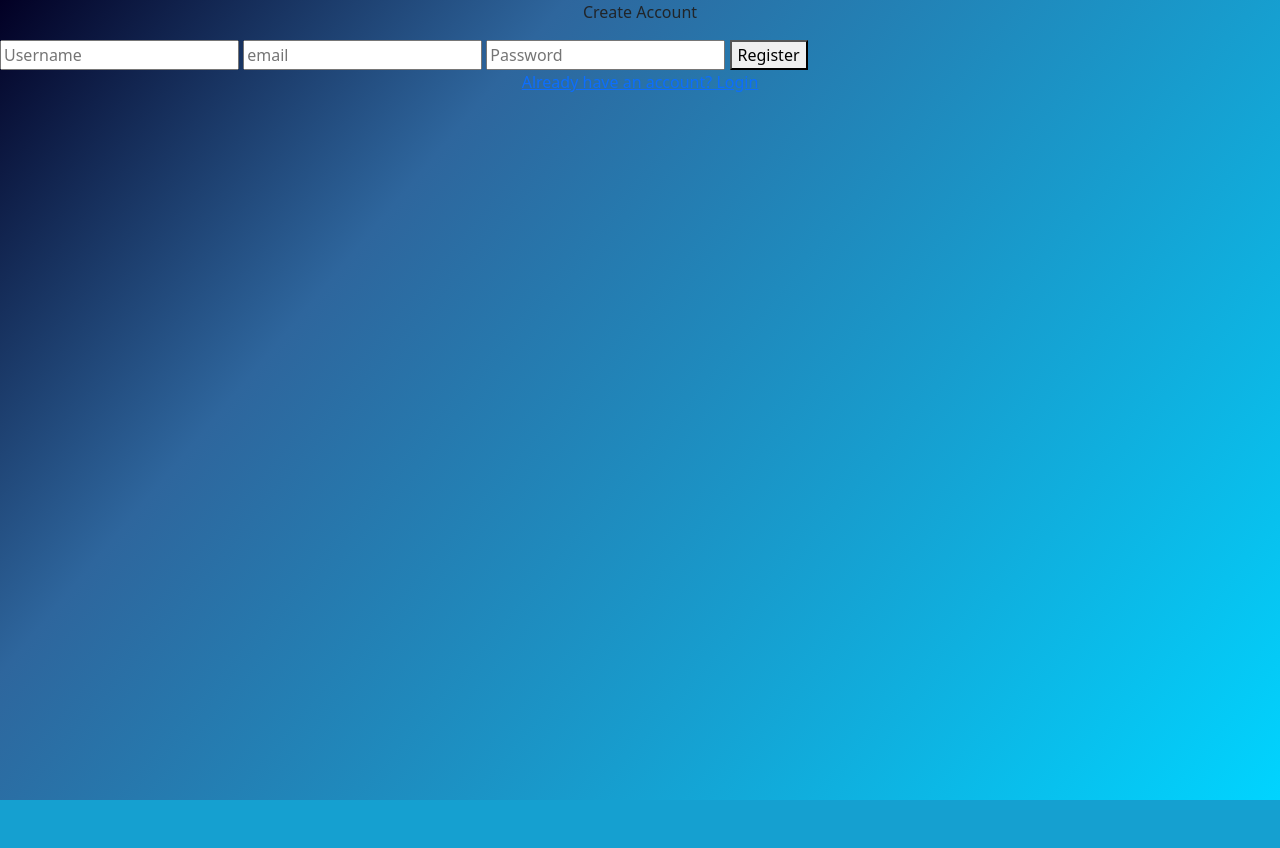
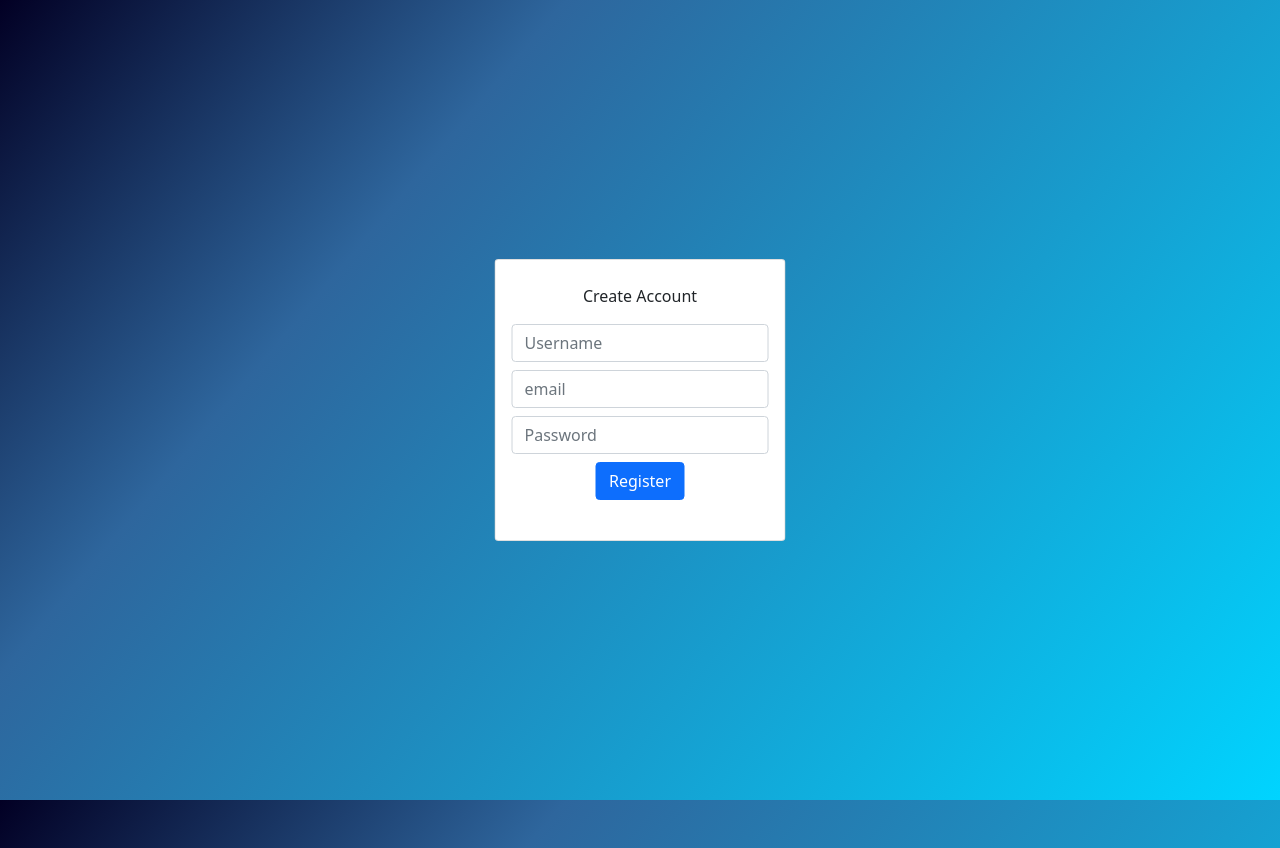
Before and after one commit to Romsaaf/django-auth-uni, a Django app: page /register in a window 1280 px wide. Before the commit the page ends 800 px from the top, so only its background shows below. Run offline with Django 4.2, Linux system fonts and the light colour scheme; some libraries are stand-ins or nearby versions.

Commit message:
Styles added

```diff
--- a/django_auth/django_auth_app/templates/register.html
+++ b/django_auth/django_auth_app/templates/register.html
@@ -11,9 +11,14 @@
         <title>Profile Safiullin</title>
     </head>
     <body>
-        <div class="main">
-            <p align="center" class="sign">Create Account</p>
-            <form class="form1" method="POST">
+        <div class="container mt-5">
+            <div class="row d-flex h-100 d-flex align-items-center justify-content-center">
+                <div class="col-md-7">
+                    <div class="card p-3 py-4 position-absolute top-50 start-50 translate-middle">
+                        <div class="text-center mx-auto justify-content-center">
+                            <p align="center">Create Account</p>
+                        </div>
+                        <form class="form" method="POST">
                             {% if messages %}
                                 <ul class="messages">
                                     {% for message in messages %}
@@ -23,14 +28,22 @@
                                 </ul>
                             {% endif %}
                             {% csrf_token %}
-                <input align="center" placeholder="Username" name="username" type="text"/>
-                <input align="center" placeholder="email" name="email" type="email"/>
-                <input align="center" placeholder="Password" name="password" type="password"/>
-                <button align="center" class="submit" type="submit">Register</button>
+                            <div class="form-group mb-2">
+                                <input align="center" placeholder="Username" class="form-control" name="username" type="text"/>
+                            </div>
+                            <div class="form-group mb-2">
+                                <input align="center" placeholder="email" class="form-control" name="email" type="email"/>
+                            </div>
+                            <div class="form-group mb-2">
+                                <input align="center" placeholder="Password" class="form-control" name="password" type="password"/>
+                            </div>
                             <center>
-                    <a href="login">Already have an account? Login</a>
+                                <button align="center" class="btn btn-primary" type="submit">Register</button>
                             </center>
                         </form>
+                    </div>
+                </div>
+            </div>
         </div>
         <script src="https://cdn.jsdelivr.net/npm/bootstrap@5.1.3/dist/js/bootstrap.bundle.min.js" integrity="sha384-ka7Sk0Gln4gmtz2MlQnikT1wXgYsOg+OMhuP+IlRH9sENBO0LRn5q+8nbTov4+1p" crossorigin="anonymous"></script>
     </body>
--- a/django_auth/django_auth_app/views.py
+++ b/django_auth/django_auth_app/views.py
@@ -33,8 +33,8 @@
         try:
             User.objects.create_user(username, email, password)
             messages.add_message(request, messages.INFO, 'Registration successful.')
-            data = {'name' : 'Roman', 'surname' : 'Safiullin', 'mail' : 'romsaaf@mail.ru', 'job':'Threat Intelligence engineer', 'linked':'https://www.linkedin.com/in/roman-safiullin-a09528252/', 'git':'https://github.com/Romsaaf', 'tg':'https://t.me/romsaaf', 'username':username}
-            return redirect("profile", data)
+            request.session['data'] = {'name' : 'Roman', 'surname' : 'Safiullin', 'mail' : 'romsaaf@mail.ru', 'job':'Threat Intelligence engineer', 'linked':'https://www.linkedin.com/in/roman-safiullin-a09528252/', 'git':'https://github.com/Romsaaf', 'tg':'https://t.me/romsaaf', 'username':username}
+            return redirect("profile")
         except:
             messages.add_message(request, messages.INFO, 'Registration failed.')
             return redirect("register")
```
Also changed, not shown: django_auth/django_auth_app/templates/login.html (+20 -6 lines). Lines whose indentation alone changed are shown as unchanged.
